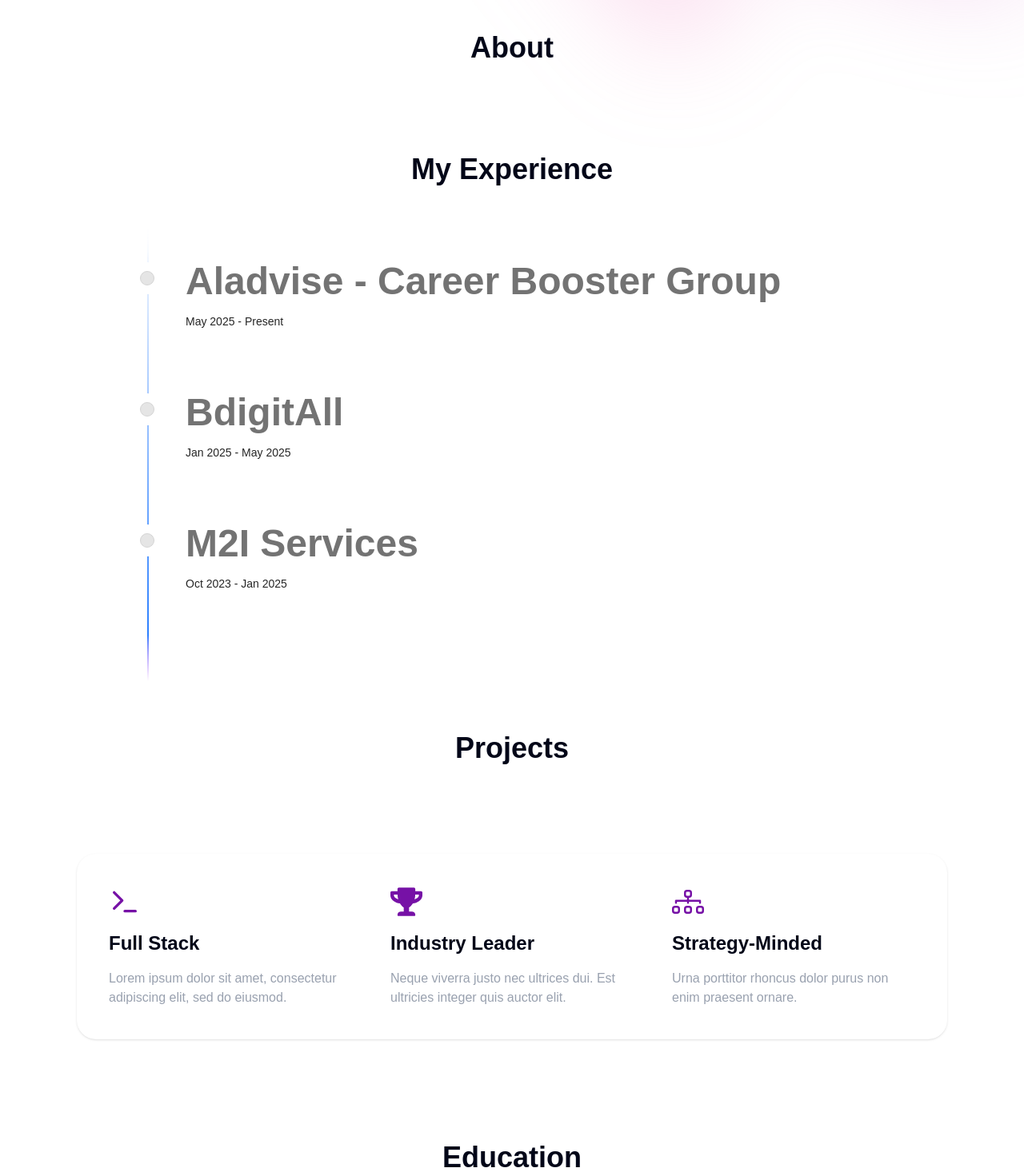
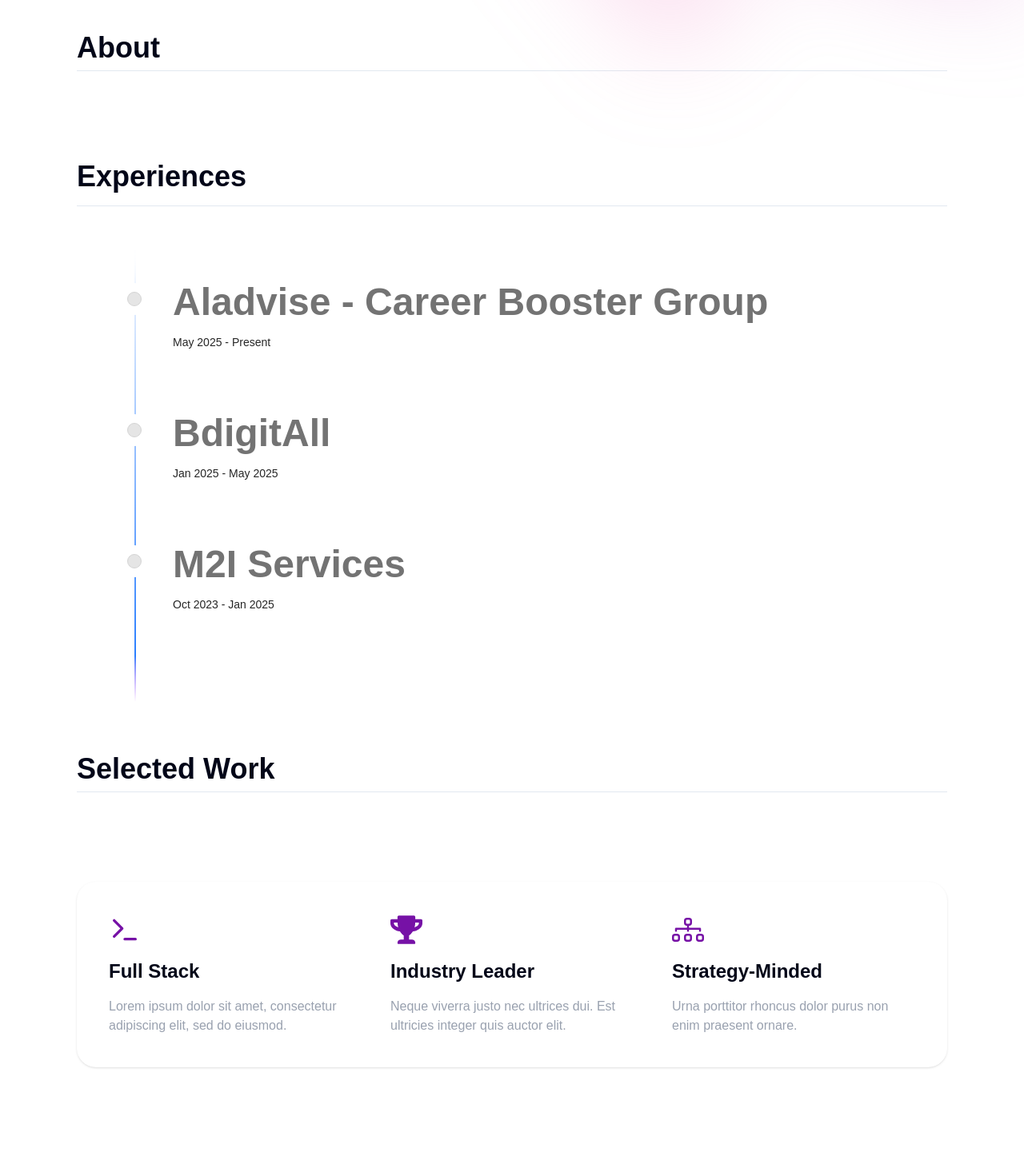
Before and after one commit to bramz-00/my-portfolio, a React (Vite) app: page / in a window 1280 px wide. Shown: the part 760-2226 px from the top of the page at 80% size. Built offline with nearby package versions, Linux system fonts and the light colour scheme.

Commit message:
fix some sections

```diff
--- a/src/components/ContactModal.tsx
+++ b/src/components/ContactModal.tsx
@@ -57,7 +57,7 @@
     return (
         <Dialog>
             <DialogTrigger asChild>
-                <Button className="py-1.5 px-4 hover:bg-[#7611a6]/10 cursor-pointer capitalize bg-white border border-[#7611a6] text-[#7611a6] rounded-3xl">Send me a message</Button>
+                <Button className="py-1.5 px-4 hover:bg-primary/10 cursor-pointer capitalize bg-white border border-primary text-primary rounded-3xl">Send me a message</Button>
             </DialogTrigger>
             <DialogContent className="sm:max-w-xl rounded-3xl p-8">
                 <DialogHeader>
@@ -89,7 +89,7 @@
                         <Textarea name="message" placeholder="Type something" required />
                     </div>
                     <DialogFooter>
-                        <Button type="submit" disabled={loading} className="y-1.5 px-8 hover:bg-[#7611a6]/70 cursor-pointer bg-[#7611a6] rounded-3xl">
+                        <Button type="submit" disabled={loading} className="y-1.5 px-8 hover:bg-primary/70 cursor-pointer bg-primary rounded-3xl">
                             {loading ? "Sending..." : "Send"}
                         </Button>
                     </DialogFooter>
--- a/src/components/ExperienceTimeline.tsx
+++ b/src/components/ExperienceTimeline.tsx
@@ -57,8 +57,8 @@
 
 
   return (
-    <section id="experience" className="py-16 px-4 w-full">
-      <h2 className="text-4xl font-bold mb-12 text-center">My Experience</h2>
+    <section id="experience" className="py-16  w-full">
+      <h2 className="text-4xl font-bold mb-12 text-left border-b pb-4">Experiences</h2>
       <div className="relative w-full overflow-clip">
         <Timeline data={data} />
       </div>
--- a/src/components/Header.tsx
+++ b/src/components/Header.tsx
@@ -46,7 +46,7 @@
                         <div className={`lg:px-6 px-2 flex lg:justify-center w-full justify-between  items-center transition-all duration-300  ${scrolled ? "lg:gap-24 gap-2" : "xl:gap-30 lg:gap-16 gap-2"}`}>
                             <a href="/" className="-m-1.5 p-1.5 flex items-center gap-2">
 
-                               <FiTerminal className="text-xl text-[#7611a6]" />
+                               <FiTerminal className="text-xl text-primary" />
                                 <span className="font-bold text-base capitalize">Zakaria Braham</span>
                             </a>
 
@@ -54,7 +54,7 @@
                             <div className="hidden lg:flex lg:gap-x-6 ">
                                 {navigation.map((item) => {
                                     return (
-                                        <a key={item.name} href={item.href} className="hover:text-blue-600 flex 2xl:text-base lg:text-sm text-xs gap-2 items-center font-semibold text-gray-900">
+                                        <a key={item.name} href={item.href} className="hover:text-primary flex 2xl:text-base lg:text-sm text-xs gap-2 items-center font-semibold text-gray-900">
                                             {item.name}
                                         </a>
                                     )
--- a/src/components/MobileBottomNavbar.tsx
+++ b/src/components/MobileBottomNavbar.tsx
@@ -29,7 +29,7 @@
             <a
               key={idx}
               href={item.href}
-              className="inline-flex flex-col w-full items-center justify-center hover:bg-base-50  gap-1 hover:text-blue-500 text-base-500 "
+              className="inline-flex flex-col w-full items-center justify-center hover:bg-base-50  gap-1 hover:text-primary text-primary"
             >
 
               <IconComponent className="text-xl" />
--- a/src/components/ui/dialog.tsx
+++ b/src/components/ui/dialog.tsx
@@ -58,7 +58,7 @@
       <DialogPrimitive.Content
         data-slot="dialog-content"
         className={cn(
-          "bg-background data-[state=open]:animate-in data-[state=closed]:animate-out data-[state=closed]:fade-out-0 data-[state=open]:fade-in-0 data-[state=closed]:zoom-out-95 data-[state=open]:zoom-in-95 fixed top-[50%] left-[50%] z-50 grid w-full max-w-[calc(100%-2rem)] translate-x-[-50%] translate-y-[-50%] gap-4 rounded-lg border p-6 shadow-lg duration-200 sm:max-w-lg",
+          "bg-background data-[state=open]:animate-in data-[state=closed]:animate-out data-[state=closed]:fade-out-0 data-[state=open]:fade-in-0 data-[state=closed]:zoom-out-95 data-[state=open]:zoom-in-95 fixed top-[40%] left-[50%] z-50 grid w-full max-w-[calc(100%-2rem)] translate-x-[-50%] translate-y-[-50%] gap-4 rounded-lg border p-6 shadow-lg duration-200 sm:max-w-lg",
           className
         )}
         {...props}
--- a/src/index.css
+++ b/src/index.css
@@ -4,7 +4,9 @@
 
 
 @custom-variant dark (&:is(.dark *));
-
+html {
+  scroll-behavior: smooth;
+}
 @theme inline {
   --radius-sm: calc(var(--radius) - 4px);
   --radius-md: calc(var(--radius) - 2px);
@@ -51,7 +53,7 @@
   --card-foreground: oklch(0.129 0.042 264.695);
   --popover: oklch(1 0 0);
   --popover-foreground: oklch(0.129 0.042 264.695);
-  --primary: oklch(0.208 0.042 265.755);
+  --primary: #7611a6;
   --primary-foreground: oklch(0.984 0.003 247.858);
   --secondary: oklch(0.968 0.007 247.896);
   --secondary-foreground: oklch(0.208 0.042 265.755);
--- a/src/pages/About.tsx
+++ b/src/pages/About.tsx
@@ -1,8 +1,8 @@
 
 const About = () => {
   return (
-    <section className=" flex items-center justify-center" id="about">
-            <h2 className="text-4xl font-bold mb-12 text-center">About</h2>
+    <section className="lg:px-24 px-8 w-full" id="about">
+            <h2 className="text-4xl font-bold mb-12 text-left border-b pb-2">About</h2>
 
     </section>
   )
--- a/src/pages/Education.tsx
+++ b/src/pages/Education.tsx
@@ -24,8 +24,8 @@
 
  const Education =() =>{
   return (
-    <section id="education" className="py-16 px-4 max-w-4xl mx-auto lg:h-screen">
-      <h2 className="text-4xl font-bold text-center mb-10">Education</h2>
+    <section id="education" className="py-16 lg:px-24 px-8 w-full mx-auto ">
+      <h2 className="text-4xl font-bold text-left mb-10 border-b pb-2">Education</h2>
       <div className="space-y-6">
         {education.map((edu, index) => (
           <div
--- a/src/pages/Experiances.tsx
+++ b/src/pages/Experiances.tsx
@@ -2,7 +2,7 @@
 
 const Experiances = () => {
   return (
-    <section id="experiences" className="w-full lg:px-24 ">
+    <section id="experiences" className="w-full lg:px-24 px-8">
       <ExperienceTimeline />
     </section>
   )
--- a/src/pages/Hero.tsx
+++ b/src/pages/Hero.tsx
@@ -109,7 +109,7 @@
                                     delay: 0.1,
                                     ease: [0.25, 0.46, 0.45, 0.94]
                                 }} className="flex gap-4 items-center lg:justify-start w-full justify-center">
-                                <Button className="py-1.5 px-4 hover:bg-[#7611a6]/70 cursor-pointer bg-[#7611a6] rounded-3xl">My resume</Button>
+                                <Button className="py-1.5 px-4 hover:bg-primary/70 cursor-pointer bg-primary rounded-3xl">My resume</Button>
                                 <ContactModal />
 
                             </motion.div>
@@ -118,7 +118,7 @@
                             initial={{ opacity: 0, y: 50 }}
                             animate={{ opacity: 1, y: 0 }}
                             transition={{
-                                duration: 0.4,
+                                duration: 0.8,
                                 delay: 0.1,
                                 ease: [0.25, 0.46, 0.45, 0.94]
                             }}
--- a/src/pages/Projects.tsx
+++ b/src/pages/Projects.tsx
@@ -2,9 +2,9 @@
 const Projects = () => {
 
   return (
-    <section className=" flex flex-col w-full items-center justify-center lg:px-16 px-4" id="projects">
+    <section className=" flex flex-col w-full lg:px-24 px-8" id="projects">
 
-      <h2 className="text-4xl font-bold mb-12 text-center">Projects</h2>
+      <h2 className="text-4xl font-bold mb-12 text-left border-b pb-2">Selected Work</h2>
 
 
     </section>
--- a/src/pages/Skills.tsx
+++ b/src/pages/Skills.tsx
@@ -52,7 +52,7 @@
    <div className="rounded-xl p-6 shadow-sm lg:rounded-3xl lg:p-10 grid gap-12 lg:grid-cols-3">
 
        <div className="flex flex-col gap-2 lg:gap-4 ">
-        <FiTerminal className="text-[2.5rem] text-[#7611a6]" />
+        <FiTerminal className="text-[2.5rem] text-primary" />
         <h2 className="text-lg lg:text-2xl font-semibold">Full Stack</h2>
         <p className="text-gray-400">
           Lorem ipsum dolor sit amet, consectetur adipiscing elit, sed do eiusmod.
@@ -60,7 +60,7 @@
       </div>
 
       <div className="flex flex-col gap-2 lg:gap-4">
-        <FaTrophy className="text-[2.5rem] text-[#7611a6]" />
+        <FaTrophy className="text-[2.5rem] text-primary" />
         <h2 className="text-lg lg:text-2xl font-semibold">Industry Leader</h2>
         <p className="text-gray-400">
           Neque viverra justo nec ultrices dui. Est ultricies integer quis auctor elit.
@@ -68,7 +68,7 @@
       </div>
 
       <div className="flex flex-col gap-2 lg:gap-4">
-        <BsDiagram3 className="text-[2.5rem] text-[#7611a6]" />
+        <BsDiagram3 className="text-[2.5rem] text-primary" />
         <h2 className="text-lg lg:text-2xl font-semibold">Strategy-Minded</h2>
         <p className="text-gray-400">
           Urna porttitor rhoncus dolor purus non enim praesent ornare.
```
